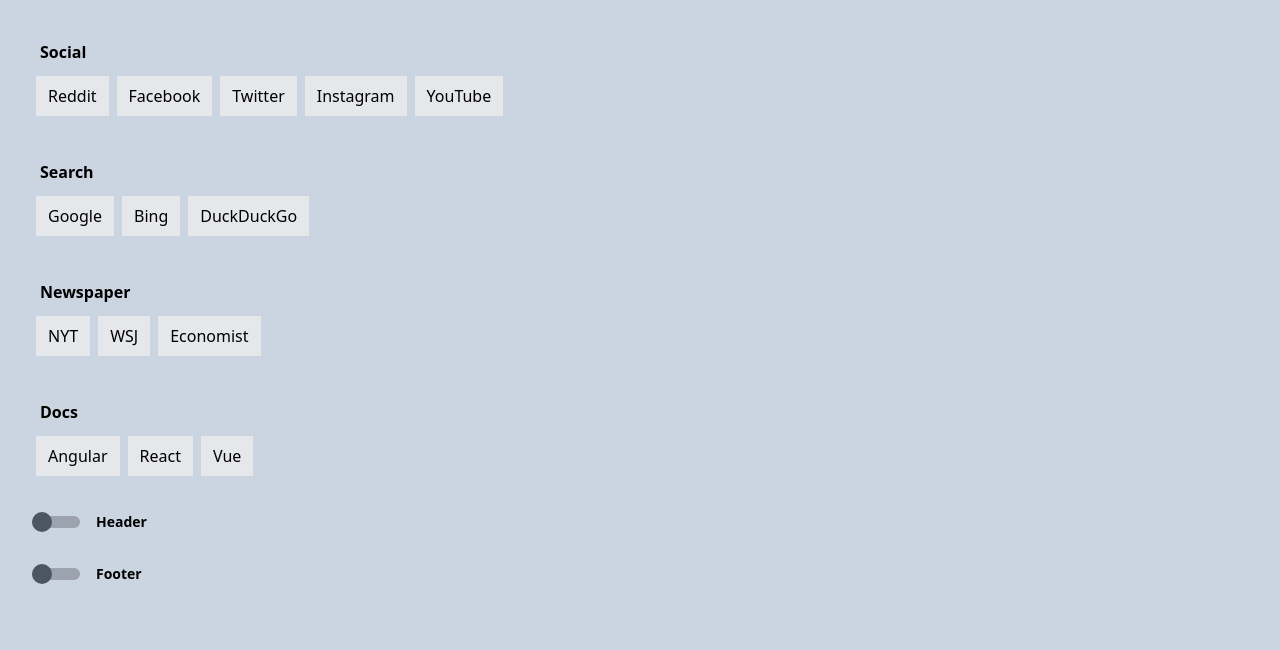
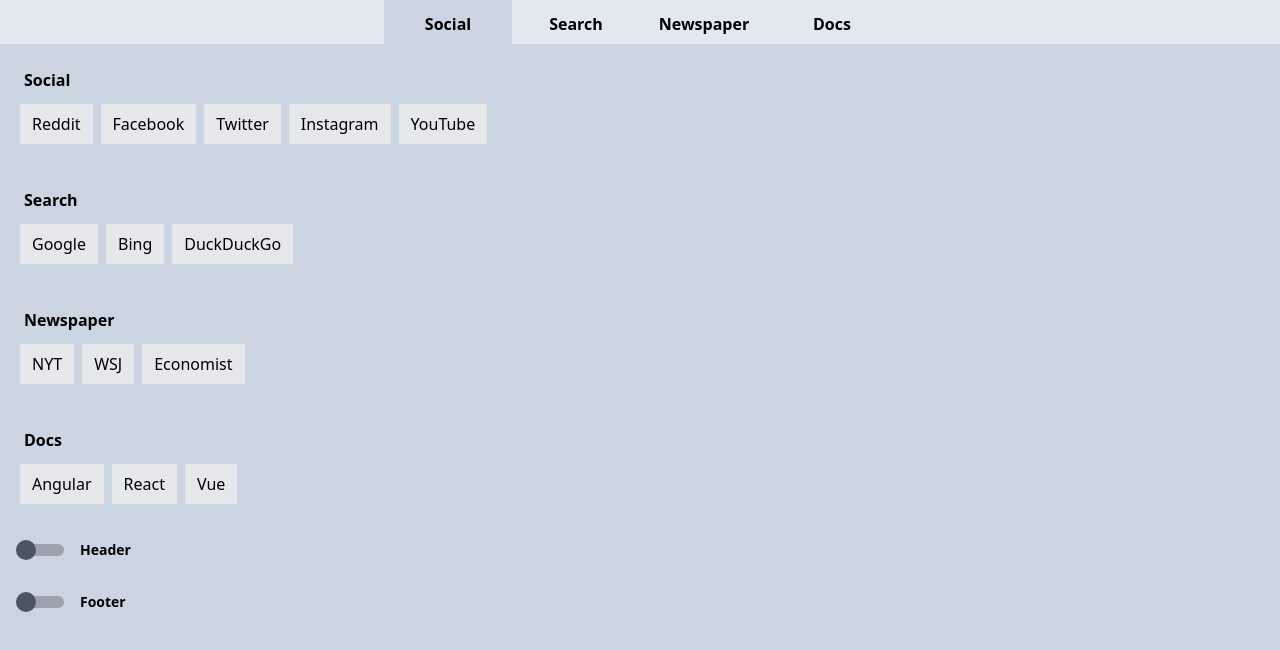
Before and after one commit to reactry/newtab, a React (Create React App) app: page / in a window 1280 px wide. Shown: the top 650 px of the page. Built offline with nearby package versions, Linux system fonts and the light colour scheme.

Commit message:
Added new component: TopTabBar * tab headings can be clicked to switch tabs

```diff
--- a/src/App.js
+++ b/src/App.js
@@ -13,18 +13,21 @@
 function App () {
 	const tabs = tabsjson.tabs;
 
+	let [showHeader, setShowHeader] = React.useState(false);
+	let [showFooter, setShowFooter] = React.useState(false);
+
 	let [tabData, setTabData] = React.useState([]);
 	React.useEffect(() => {
 		setTabData(tabs);
 	}, []);
 
-	let [showHeader, setShowHeader] = React.useState(false);
-	let [showFooter, setShowFooter] = React.useState(false);
+	let [currentTabIndex, setCurrentTabIndex] = React.useState(0);
 
 	let props = {
 		showHeader, setShowHeader,
 		showFooter, setShowFooter,
-		tabData, setTabData
+		tabData, setTabData,
+		currentTabIndex, setCurrentTabIndex
 	};
 
 	return (
--- a/src/Main/Main.js
+++ b/src/Main/Main.js
@@ -1,4 +1,5 @@
 import ShowToggle from './ShowToggle';
+import TopTabBar from './TopTabBar';
 import Tab from './Tab';
 
 
@@ -6,15 +7,21 @@
 export default function Main ({
 	showHeader, setShowHeader,
 	showFooter, setShowFooter,
-	tabData, setTabData
+	tabData, setTabData,
+	currentTabIndex, setCurrentTabIndex
 }) {
 
 	let tabItems = tabData.map((v, i) => {
 		return <Tab key={i} {...v} />;
 	});
 
+	let topTabBarProps = {
+		tabData, currentTabIndex, setCurrentTabIndex
+	};
+
 	return (
-		<div className="Main min-h-screen bg-slate-300 p-4">
+		<div className="Main min-h-screen bg-slate-300">
+			<TopTabBar {...topTabBarProps} />
 			{tabItems}
 			<ShowToggle title="Header"
 				show={showHeader}
--- /dev/null
+++ b/src/Main/TopTabBar.js
@@ -0,0 +1,26 @@
+
+
+
+export default function TopTabBar ({
+	tabData, currentTabIndex, setCurrentTabIndex
+}) {
+
+	let tabBarItems = tabData.map((v, i) => {
+		let itemClass = "basis-full";
+		itemClass += (i === currentTabIndex) ? " bg-slate-300" : " bg-slate-200 cursor-pointer hover:bg-slate-400";
+		return (
+			<div key={i} className={itemClass}
+				onClick={() => setCurrentTabIndex(i)}>
+				<h3 className="text-md text-center font-bold px-3 pt-3 pb-2">{v.title}</h3>
+			</div>
+		);
+	});
+
+	return (
+		<div className="TopTabBar bg-slate-200">
+			<div className="flex max-w-lg m-auto">
+				{tabBarItems}
+			</div>
+		</div>
+	);
+}
```
